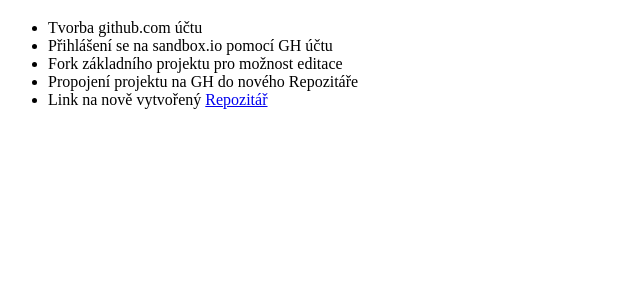
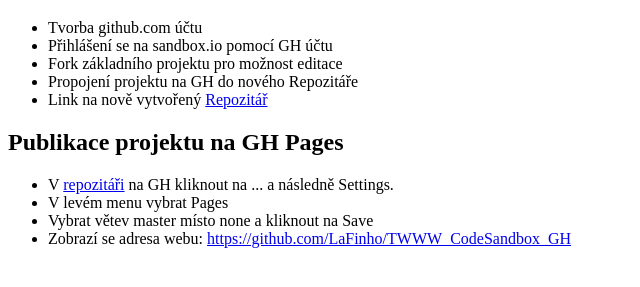
Before and after one commit to LaFinho/TWWW_CodeSandbox_GH, a website: page index.html in a window 1280 px wide. Shown: the part 61-348 px from the top of the page, without its empty margins (0-640 px from the left). Drawn offline with Linux system fonts and the light colour scheme.

Commit message:
Přidány info o publikaci na GH Pages

```diff
--- a/index.html
+++ b/index.html
@@ -23,5 +23,28 @@
         >
       </li>
     </ul>
+    <h2>Publikace projektu na GH Pages</h2>
+    <ul>
+      <li>
+        V
+        <a
+          title="Odkaz na github "
+          href="https://github.com/LaFinho/TWWW_CodeSandbox_GH"
+        >
+          repozitáři</a
+        >
+        na GH kliknout na ... a následně Settings.
+      </li>
+      <li>V levém menu vybrat Pages</li>
+      <li>Vybrat větev master místo none a kliknout na Save</li>
+      <li>
+        Zobrazí se adresa webu:
+        <a
+          title="Odkaz na github "
+          href="https://github.com/LaFinho/TWWW_CodeSandbox_GH"
+          >https://github.com/LaFinho/TWWW_CodeSandbox_GH</a
+        >
+      </li>
+    </ul>
   </body>
 </html>
```
